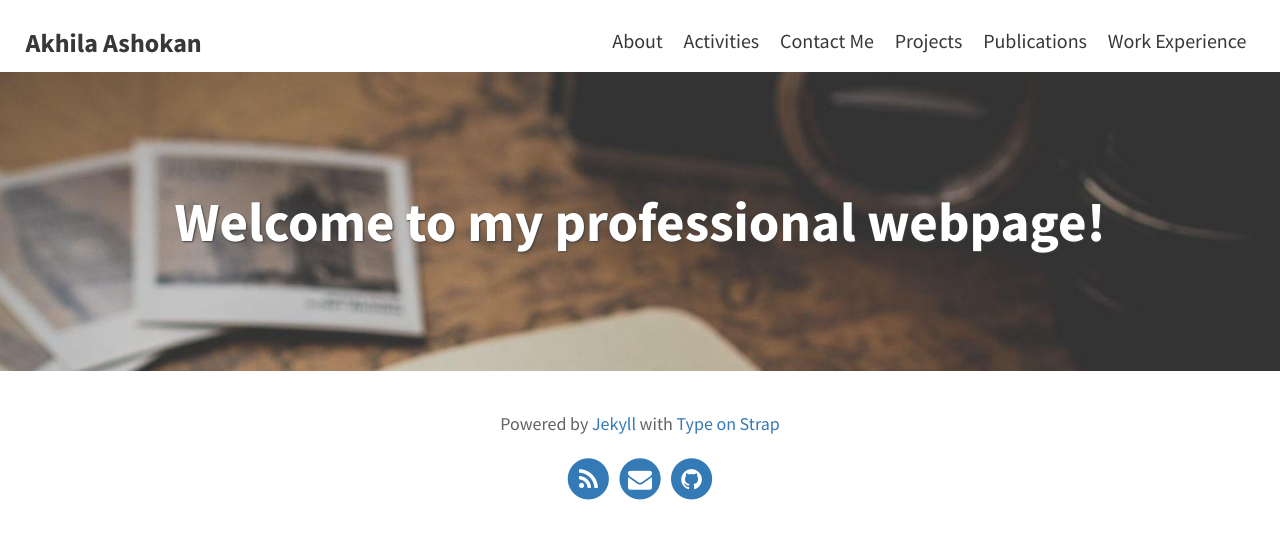
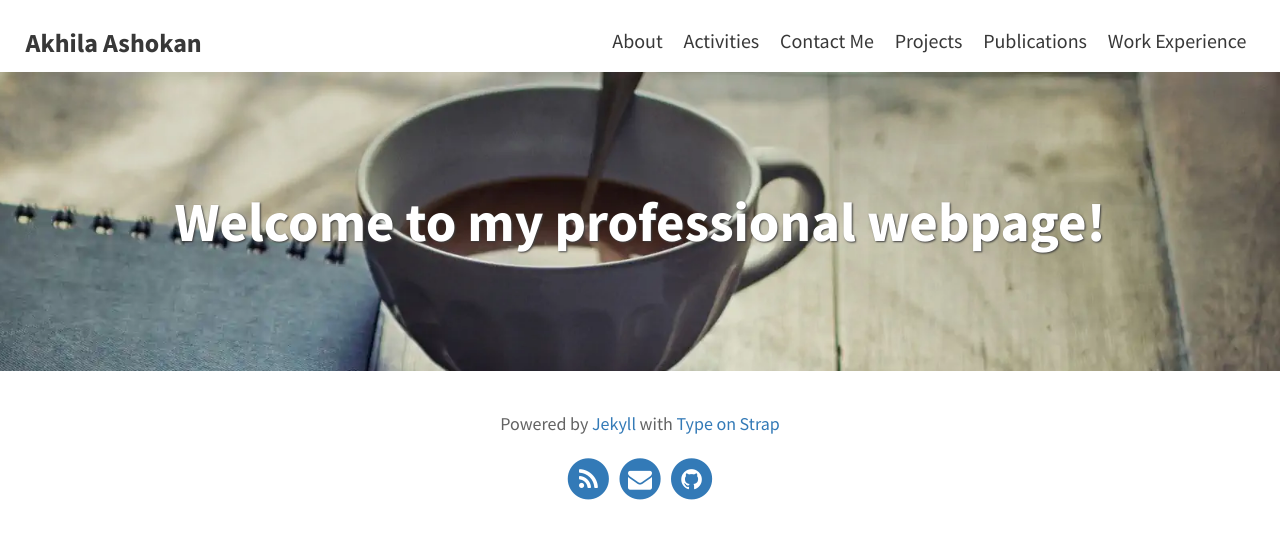
Before and after one commit to akhila-ashokan/akhila-ashokan.github.io, a Jekyll site: the page built from index.html, in a window 1280 px wide. Shown: the top 539 px of the page. Built offline with Jekyll 4.4.1, drawn with Linux system fonts in a browser that asks for light colours.

Commit message:
changing header image to book-coffee

```diff
--- a/_config.yml
+++ b/_config.yml
@@ -10,7 +10,7 @@ description: "My professional website"                  # used by search engines
 
 # Header and footer text
 header_text: Welcome to my professional webpage!  # Change Blog header text
-header_feature_image: assets/img/pexels/book-glass.jpeg
+header_feature_image: assets/img/pexels/book-coffee.webp
 
 # theme: jekyll-theme-cayman
 remote_theme: sylhare/Type-on-Strap
```
